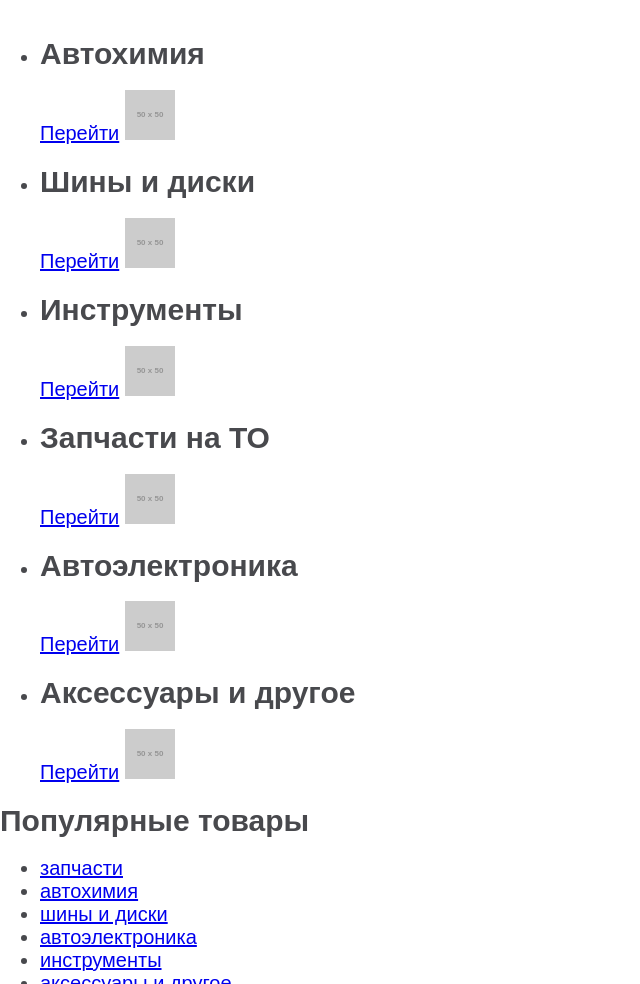
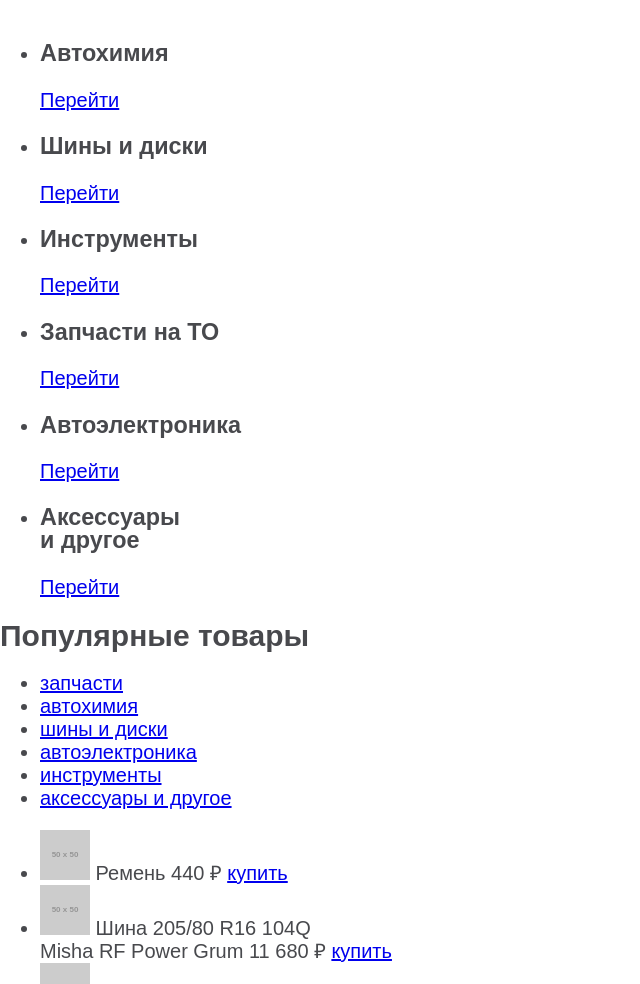
Before and after one commit to Ivan-El/sparesShop, a website: page source/index.html in a window 1280 px wide. Shown: the part 1440-2424 px from the top of the page, without its empty margins (0-640 px from the left). Drawn offline with nearby package versions, Linux system fonts and the light colour scheme; files that its build step writes are made by us from their sources; placeholder pictures from the web are drawn by us.

Commit message:
Изменяет разметку блока категорий сайта

```diff
--- a/source/index.html
+++ b/source/index.html
@@ -162,28 +162,18 @@
         </ul>
       </article>
     </section>
-
-
     <section class="search">
       <h2 class="visually-hidden">Поиск по товарам</h2>
       <form class="search__form search-form" action="index.html" method="post">
         <div class="search-form__wrapper-top">
           <input class="search-form__radio-input" type="radio" name="search-filter" value="vin" id="radio-input-first">
-          <label class="search-form__radio-label" for="radio-input-first">
-            Поиск по Vin
-          </label>
+          <label class="search-form__radio-label" for="radio-input-first">Поиск по Vin</label>
           <input class="search-form__radio-input" type="radio" name="search-filter" value="car-brand" id="radio-input-second" checked>
-          <label class="search-form__radio-label" for="radio-input-second">
-            Поиск по марке
-          </label>
+          <label class="search-form__radio-label" for="radio-input-second">Поиск по марке</label>
           <input class="search-form__radio-input" type="radio" name="search-filter" value="product-name" id="radio-input-third">
-          <label class="search-form__radio-label" for="radio-input-third">
-            Поиск по названию товара
-          </label>
+          <label class="search-form__radio-label" for="radio-input-third">Поиск по названию товара</label>
           <input class="search-form__radio-input" type="radio" name="search-filter" value="article" id="radio-input-fourth">
-          <label class="search-form__radio-label" for="radio-input-fourth">
-            Поиск по артикулу
-          </label>
+          <label class="search-form__radio-label" for="radio-input-fourth">Поиск по артикулу</label>
         </div>
         <div class="search-form__wrapper-bottom">
           <input class="search-form__text-input" type="text" placeholder="Введите марку автомобиля">
@@ -193,40 +183,47 @@
     </section>
 
 
-    <section class="sections">
-      <ul>
-        <li>
-          <h2>Автохимия</h2>
-          <a href="#">Перейти</a>
-          <img src="https://via.placeholder.com/50" alt="Раздел">
+
+    <section class="categories">
+      <h2 class="visually-hidden">Разделы сайта</h2>
+      <ul class="categories__list">
+        <li class="categories__item">
+          <h3 class="categories__item-name">Автохимия</h3>
+          <a class="categories__link" href="#">Перейти</a>
+          <div class="categories__icon categories__icon--autochemistry"></div>
         </li>
-        <li>
-          <h2>Шины и диски</h2>
-          <a href="#">Перейти</a>
-          <img src="https://via.placeholder.com/50" alt="Раздел">
+        <li class="categories__item">
+          <h3 class="categories__item-name">Шины и диски</h3>
+          <a class="categories__link" href="#">Перейти</a>
+          <div class="categories__icon categories__icon--tires"></div>
         </li>
-        <li>
-          <h2>Инструменты</h2>
-          <a href="#">Перейти</a>
-          <img src="https://via.placeholder.com/50" alt="Раздел">
+        <li class="categories__item">
+          <h3 class="categories__item-name">Инструменты</h3>
+          <a class="categories__link" href="#">Перейти</a>
+          <div class="categories__icon categories__icon--tools"></div>
         </li>
-        <li>
-          <h2>Запчасти на ТО</h2>
-          <a href="#">Перейти</a>
-          <img src="https://via.placeholder.com/50" alt="Раздел">
+        <li class="categories__item">
+          <h3 class="categories__item-name">Запчасти на ТО</h3>
+          <a class="categories__link" href="#">Перейти</a>
+          <div class="categories__icon categories__icon--spares"></div>
         </li>
-        <li>
-          <h2>Автоэлектроника</h2>
-          <a href="#">Перейти</a>
-          <img src="https://via.placeholder.com/50" alt="Раздел">
+        <li class="categories__item">
+          <h3 class="categories__item-name">Автоэлектроника</h3>
+          <a class="categories__link" href="#">Перейти</a>
+          <div class="categories__icon categories__icon--autoelectronic"></div>
         </li>
-        <li>
-          <h2>Аксессуары и другое</h2>
-          <a href="#">Перейти</a>
-          <img src="https://via.placeholder.com/50" alt="Раздел">
+        <li class="categories__item">
+          <h3 class="categories__item-name">Аксессуары<br> и другое</h3>
+          <a class="categories__link" href="#">Перейти</a>
+          <div class="categories__icon categories__icon--accessories"></div>
         </li>
       </ul>
     </section>
+
+
+
+
+
     <section class="upsell upsell-popular">
       <h2 class="upsell__heading">Популярные товары</h2>
       <ul class="upsell__category">
```
